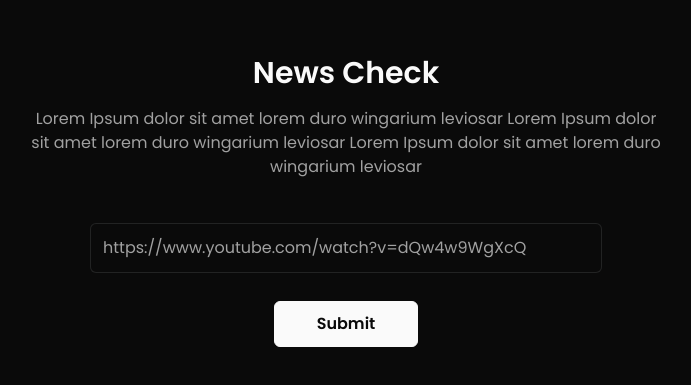
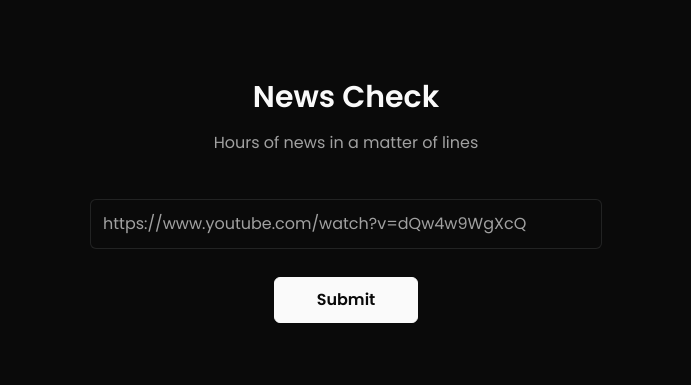
Before and after one commit to sujal-maheshwari2004/newsCheck, a React (Vite) app in the folder frontend/: page / in a window 1280 px wide. Shown: the part 179-564 px from the top of the page, without its empty margins (294-985 px from the left). Built offline with nearby package versions, Linux system fonts and the light colour scheme.

Commit message:
Update App.jsx

```diff
--- a/frontend/src/App.jsx
+++ b/frontend/src/App.jsx
@@ -73,7 +73,7 @@ export default function App() {
 
       <h1 className='text-foreground text-3xl font-semibold text-center'>News Check</h1>
 
-      <p className='text-muted-foreground text-md text-center m-4 w-[90%] md:max-w-[80%] lg:max-w-[50%]'>Lorem Ipsum dolor sit amet lorem duro wingarium leviosar Lorem Ipsum dolor sit amet lorem duro wingarium leviosar Lorem Ipsum dolor sit amet lorem duro wingarium leviosar</p>
+      <p className='text-muted-foreground text-md text-center m-4 w-[90%] md:max-w-[80%] lg:max-w-[50%]'>Hours of news in a matter of lines</p>
 
       <input
         className='bg-background border-border border rounded-md text-foreground placeholder-muted-foreground p-3 mt-7 mb-7 w-[90%] md:max-w-[70%] lg:max-w-[40%]'
```
